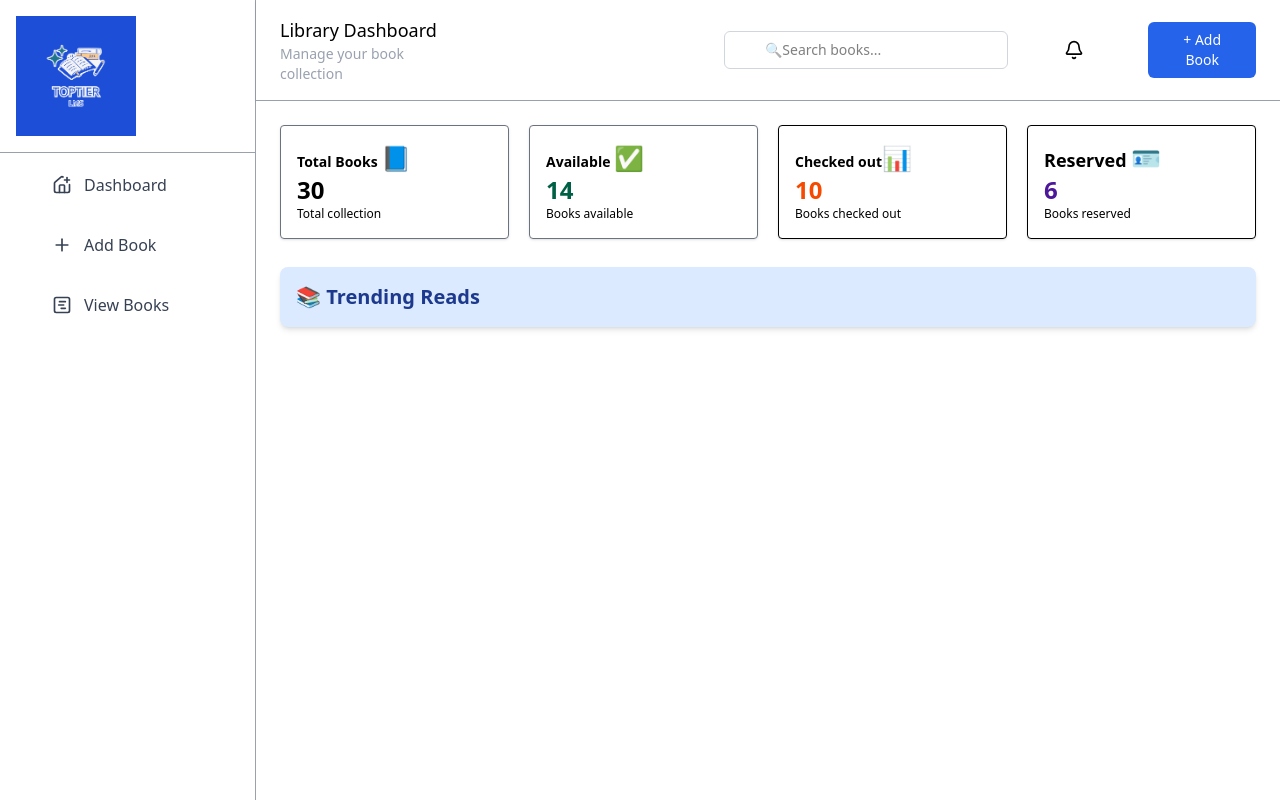
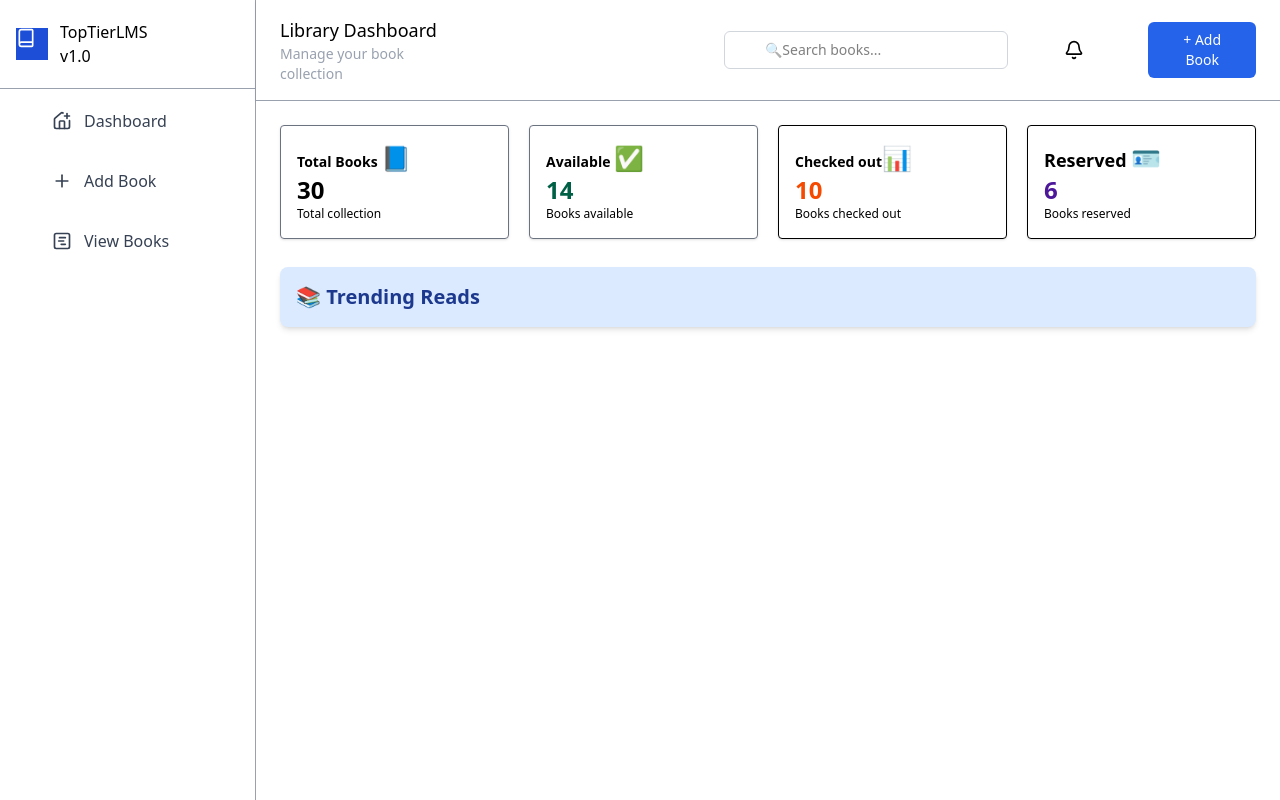
Before and after one commit to TopTier5/Bookie-App, a React (Vite) app: page / in a window 1280 px wide. Built offline with nearby package versions, Linux system fonts and the light colour scheme.

Commit message:
working on updates

```diff
--- a/src/components/Footer.jsx
+++ /dev/null
@@ -1,9 +0,0 @@
-function Footer (){
-    return(
-        <div>
-            <h1 className="text-4xl text-purple-600">This is our Footer</h1>
-        </div>
-
-    );
-}
-export default Footer
--- a/src/components/Navbar.jsx
+++ b/src/components/Navbar.jsx
@@ -1,6 +1,8 @@
+import { Link } from "react-router";
+
 function Navbar() {
     return (
-        <nav className="bg-white px-6 py-4 shadow-sm w-full border-b border-gray-400">
+        <nav className="bg-white px-6 py-4 shadow-sm w-full border-b-1 border-gray-400">
             <div className="flex items-center gap-4">
                 <h2 className="text-lg font-light text-black">Library Dashboard <p className="text-sm text-gray-400">Manage your book collection</p></h2>
 
@@ -13,7 +15,11 @@ function Navbar() {
               </div>
 
               <div className="ml-12">
-                <button className="bg-[#2563EB] hover:bg-[#1D4ED8] text-white px-5 py-2 rounded-md text-sm font-medium">+ Add Book</button>
+                <Link to="/addbook">
+                <button className="bg-[#2563EB] hover:bg-[#1D4ED8] text-white px-5 py-2 rounded-md text-sm font-medium cursor-pointer">+ Add Book</button>
+                </Link>
+
+
               </div>
 
             </div>
--- a/src/components/Sidebar.jsx
+++ b/src/components/Sidebar.jsx
@@ -3,18 +3,26 @@ import { Link } from "react-router";
 
 function Sidebar() {
     return (
-        <nav className="bg-white w-64 h-screen border-r border-gray-400">
-            <div className="flex items-center gap-3 px-4 py-4 border-b border-gray-400">
-                <div className="bg-[#1D4ED8]">
+        <nav className="bg-white w-64 h-screen border-r-1 border-gray-400">
+            {/* <div className="flex items-center gap-3 px-4 py-4 border-b-1 border-gray-400">
+                <div className="bg-[#1D4ED8] ml-10">
                     <Link to="/">
-                        <img src={AppLogo} alt="Logo" className="h-30 w-30 object-contain " />
+                        <img src={AppLogo} alt="Logo" className="h-18 w-18 object-contain" />
                     </Link>
                 </div>
+            </div> */}
+            <div className="flex items-center gap-3 px-4 py-5 border-b-1 border-gray-400">
+                <div className="bg-[#1D4ED8] w-8 h-8">
+                     <svg xmlns="http://www.w3.org/2000/svg" width="20" height="20" viewBox="0 0 24 24" fill="none" stroke="#ffffff" stroke-width="2" stroke-linecap="round" stroke-linejoin="round" class="lucide lucide-book-icon lucide-book"><path d="M4 19.5v-15A2.5 2.5 0 0 1 6.5 2H19a1 1 0 0 1 1 1v18a1 1 0 0 1-1 1H6.5a1 1 0 0 1 0-5H20"/></svg>
+                </div>
+
+                <h1>TopTierLMS <br />v1.0 </h1>
+
             </div>
 
             <ul className="mt-3 space-y-3 px-7">
                 <li className="flex items-center gap-3 mb-5">
-                    <Link to="/" className="flex items-center gap-3 py-2 px-6 text-gray-700 rounded-lg hover:border-2 hover:border-blue-200 hover:text-bue-700 transition-all duration-200">
+                    <Link to="/" className="flex items-center gap-3 py-2 px-6 text-gray-700 rounded-lg hover:border-2 hover:border-blue-200 hover:text-bue-700 transition-all duration-200 cursor-pointer">
                         <svg xmlns="http://www.w3.org/2000/svg" width="20" height="20" viewBox="0 0 24 24" fill="none" stroke="currentColor" stroke-width="2" stroke-linecap="round" stroke-linejoin="round" class="lucide lucide-house-plus-icon lucide-house-plus"><path d="M13.22 2.416a2 2 0 0 0-2.511.057l-7 5.999A2 2 0 0 0 3 10v9a2 2 0 0 0 2 2h14a2 2 0 0 0 2-2v-7.354" /><path d="M15 21v-8a1 1 0 0 0-1-1h-4a1 1 0 0 0-1 1v8" /><path d="M15 6h6" /><path d="M18 3v6" /></svg>
                         <span>Dashboard</span></Link>
 
--- a/src/pages/NotFound.jsx
+++ b/src/pages/NotFound.jsx
@@ -1,15 +1,25 @@
-import React from 'react';
-import NotFoundImage from '../assets/images/pic1.jpg'; // Adjust path based on your file structure
+import NotFoundImage from '../assets/images/pic1.jpg';
+import { Link } from 'react-router';
 
 const NotFoundPage = () => {
     return (
-        // Use the imported image in your style attribute
-        <div
-            className="w-full h-screen flex items-center justify-center bg-contain bg-center bg-no-repeat" // Add utility classes for styling
-            style={{ backgroundImage: `url(${NotFoundImage})` }}
-        >
-            <p className="text-black text-4xl font-bold">Page Not Found</p>
-        </div>
+        <section className="w-full h-screen flex items-center justify-center bg-contain bg-center bg-no-repeat"
+            style={{ backgroundImage: `url(${NotFoundImage})` }}>
+            <div>
+                <p className="text-black text-4xl font-bold h-[80vh] text-center">Page Not Found</p>
+
+                <div className="text-center">
+                    <Link to="/">
+                        <button className="bg-[#2563EB] hover:bg-[#1D4ED8] text-white px-5 py-2 rounded-md text-sm font-medium cursor-pointer">
+                            Back to Home
+                        </button>
+                    </Link>
+                </div>
+            </div>
+        </section>
+
+
+
     );
 };
 
```
Also changed, not shown: src/index.css (line endings or trailing spaces).
